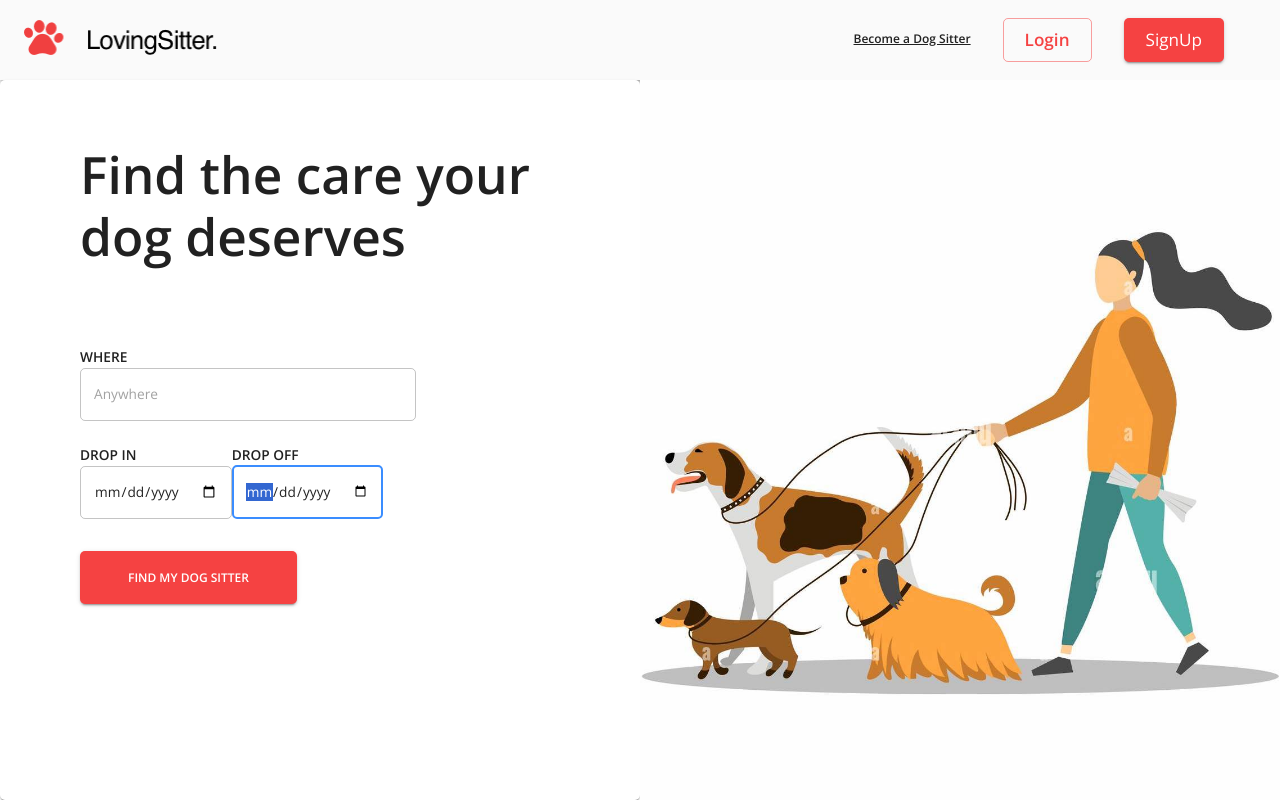
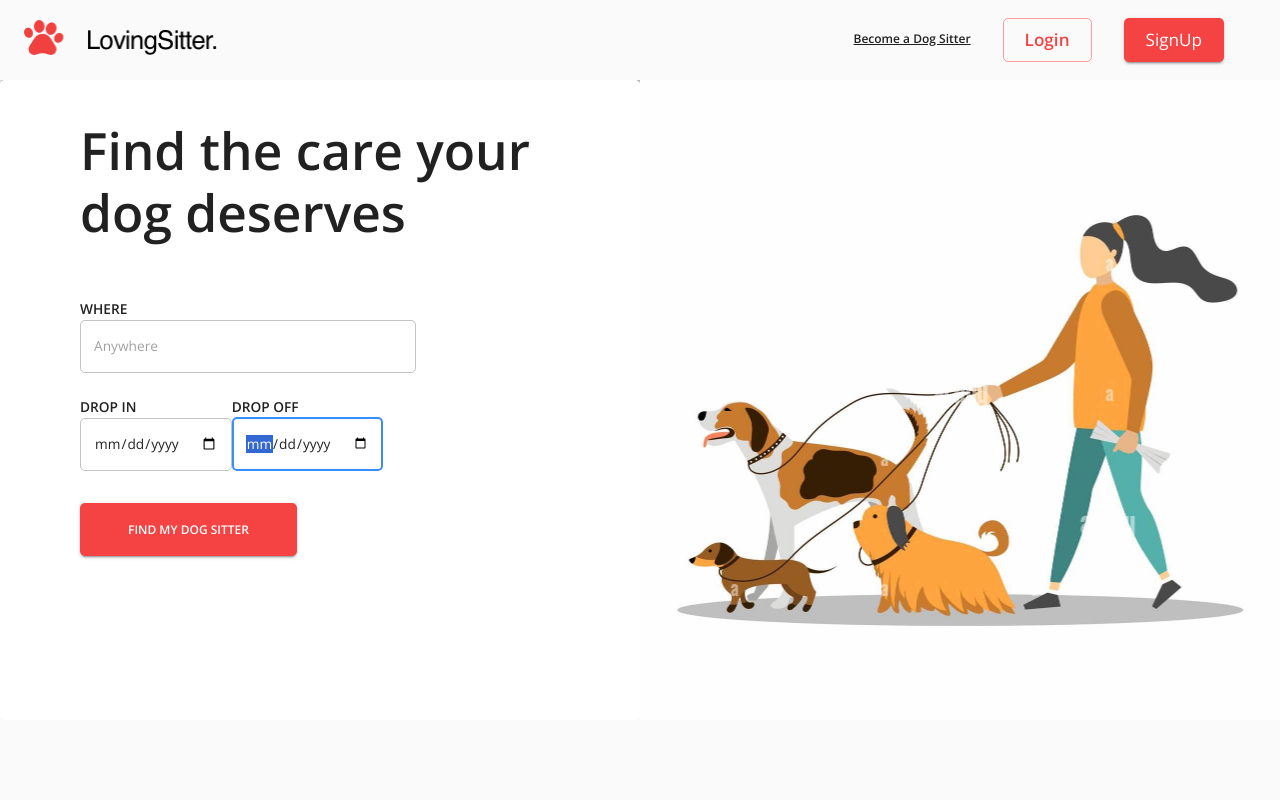
Before and after one commit to hatchways/team-scallops, a React (Create React App) app in the folder client/: page /land in a window 1280 px wide. Built offline with nearby package versions, Linux system fonts and the light colour scheme; no server answers.

Commit message:
Change the hieight of landing page

```diff
--- a/client/src/pages/landingPage/LandingPage.tsx
+++ b/client/src/pages/landingPage/LandingPage.tsx
@@ -1,6 +1,5 @@
 import Button from '@material-ui/core/Button';
 import CssBaseline from '@material-ui/core/CssBaseline';
-import TextField from '@material-ui/core/TextField';
 import Paper from '@material-ui/core/Paper';
 import Box from '@material-ui/core/Box';
 import Grid from '@material-ui/core/Grid';
@@ -27,7 +26,7 @@ export default function LandingPage(): JSX.Element {
     <Grid container component="main" className={classes.root}>
       <CssBaseline />
 
-      <Grid item xs={12} sm={8} md={6} component={Paper}>
+      <Grid item xs={12} sm={8} md={6} component={Paper} elevation={0}>
         <Box className={classes.paper}>
           <Typography className={classes.fontBold} variant="h2">
             Find the care your dog deserves
@@ -36,11 +35,11 @@ export default function LandingPage(): JSX.Element {
             initialValues={{ where: '', dropIn: '', dropOff: '' }}
             validationSchema={Yup.object().shape({
               where: Yup.string().required('Where is required'),
-              dropIn: Yup.date().min(today, 'Date cannot be in the past').required(''),
+              dropIn: Yup.date().min(today, 'Drop in cannot be in the past').required(''),
               dropOff: Yup.date().when(
                 'dropIn',
                 (dropIn: string, schema: any) =>
-                  dropIn && schema.min(dropIn, 'Drop off date must be greater than Drop in date'),
+                  dropIn && schema.min(dropIn, 'Drop off date must be greater than Drop in.'),
               ),
             })}
             onSubmit={handleSubmit}
--- a/client/src/pages/landingPage/useStyles.ts
+++ b/client/src/pages/landingPage/useStyles.ts
@@ -2,7 +2,7 @@ import { makeStyles } from '@material-ui/core/styles';
 
 export const useStyles = makeStyles((theme) => ({
   root: {
-    height: '90vh',
+    height: '80vh',
   },
   image: {
     backgroundImage: 'url(/33.jpeg)',
@@ -11,7 +11,7 @@ export const useStyles = makeStyles((theme) => ({
     backgroundPosition: 'center',
   },
   paper: {
-    margin: theme.spacing(8, 10),
+    margin: theme.spacing(5, 10),
     display: 'flex',
     flexDirection: 'column',
     alignItems: 'flexStart',
@@ -19,7 +19,7 @@ export const useStyles = makeStyles((theme) => ({
 
   form: {
     width: '70%',
-    marginTop: theme.spacing(8),
+    marginTop: theme.spacing(5),
   },
   submit: {
     margin: theme.spacing(3, 0, 2),
```
